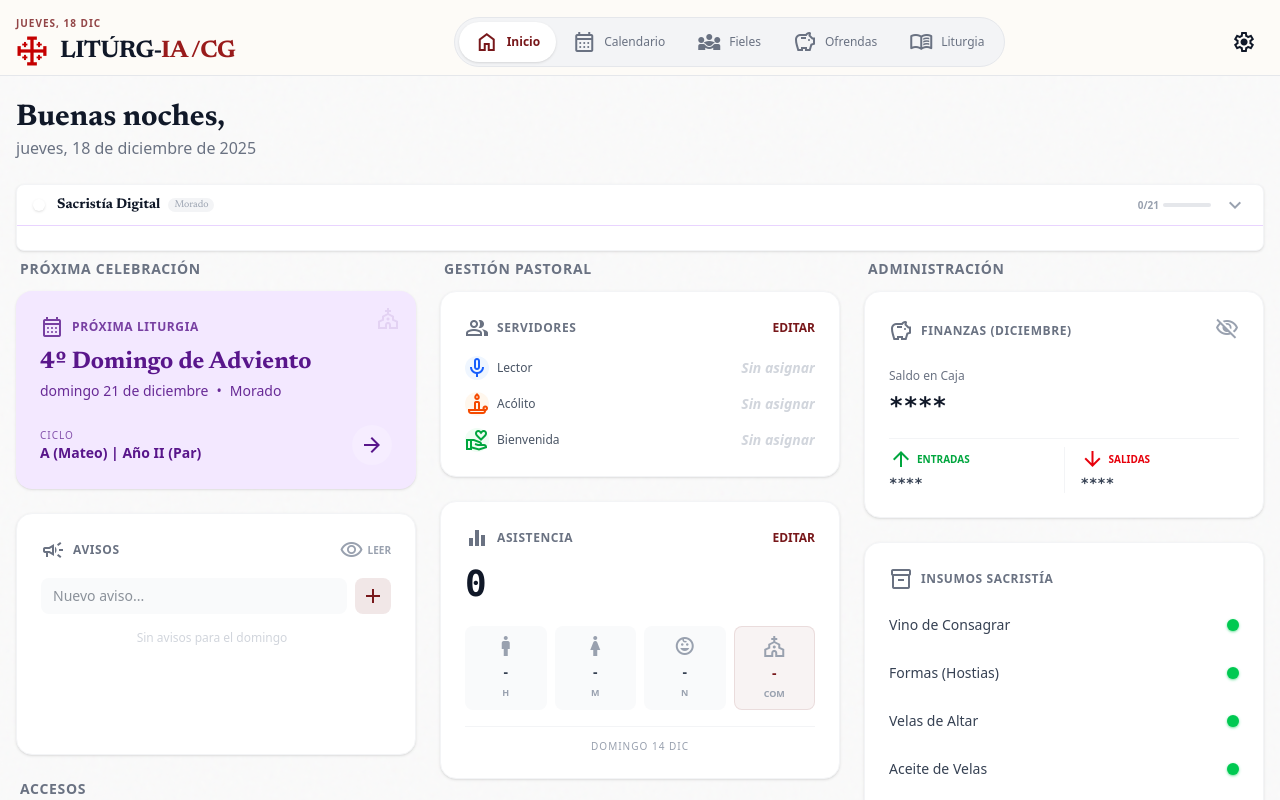
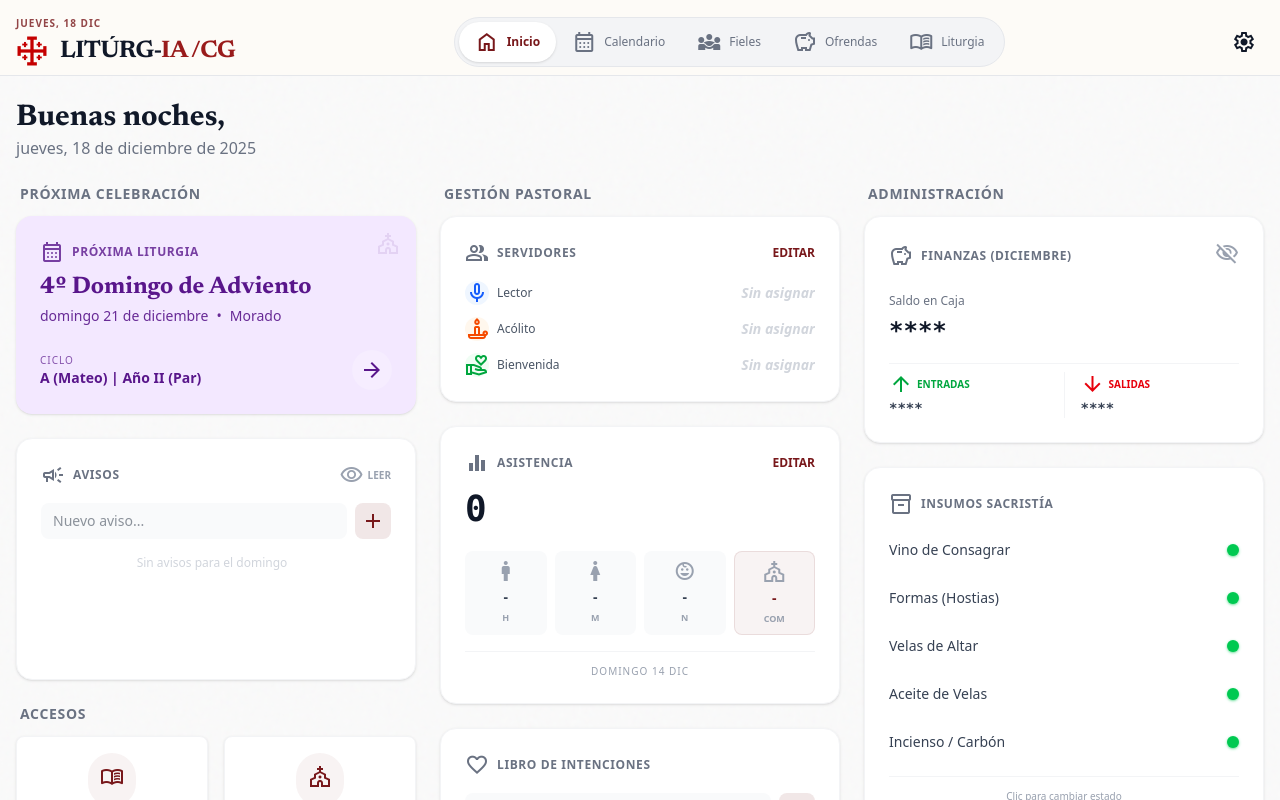
Before and after one commit to Iglesiaiacg/cuatroliturgias, a React (Vite) app: page / in a window 1280 px wide. Built offline with nearby package versions, Linux system fonts and the light colour scheme.

Commit message:
feat: Add HomeView dashboard component integrating various functional cards.

```diff
--- a/src/components/Views/HomeView.jsx
+++ b/src/components/Views/HomeView.jsx
@@ -1,5 +1,4 @@
 import StyledCard from '../Common/StyledCard';
-import SacristyChecklist from '../Dashboard/SacristyChecklist';
 import NextLiturgyCard from '../Dashboard/NextLiturgyCard';
 import FinanceCard from '../Dashboard/FinanceCard';
 import RolesCard from '../Dashboard/RolesCard';
@@ -35,11 +34,6 @@ export default function Dashboard({ onNavigate, date }) {
                     )}
                 </div>
             </div>
-
-            {/* Sacristy Digital Checklist */}
-            <section className="mb-2">
-                <SacristyChecklist date={date} />
-            </section>
 
             {/* Dashboard Grid */}
             <div className="grid grid-cols-1 lg:grid-cols-3 gap-6 pb-8">
```
